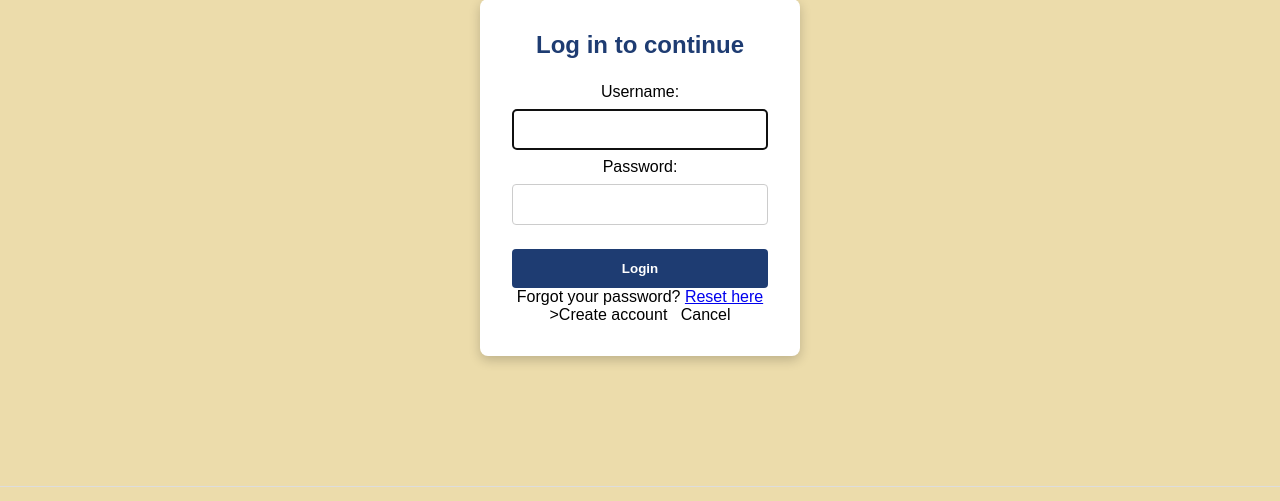
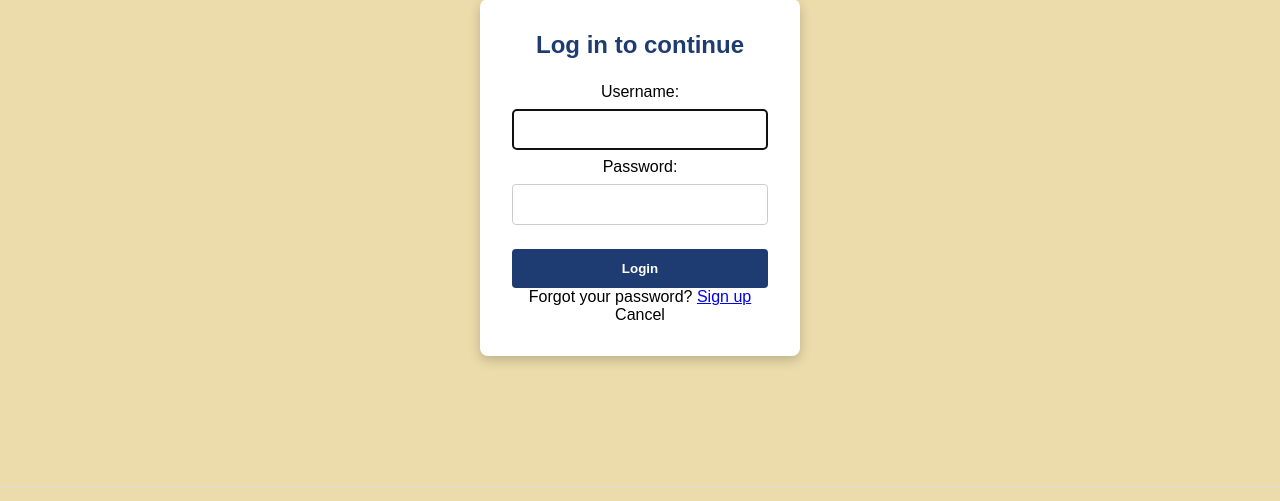
Before and after one commit to cyrillidede/nyscei, a Django app: page /login in a window 1280 px wide. Shown: the part 234-735 px from the top of the page. Run offline with Django 5.2, Linux system fonts and the light colour scheme.

Commit message:
Update login.html

```diff
--- a/templates/registration/login.html
+++ b/templates/registration/login.html
@@ -225,8 +225,8 @@ links.forEach(link => {
         <button type="submit">Login</button>
       </form>
       <div class="access">
-      <p>Forgot your password? <a href="#">Reset here</a></p>
-      <label <a href={% url 'signup'%}></a>>Create account &nbsp</label> <label>Cancel</label>
+      <p>Forgot your password? <a href="{% url 'signup'%} ">Sign up</a></p>
+      <label>Cancel</label>
     </div>
 
     </div>
```
